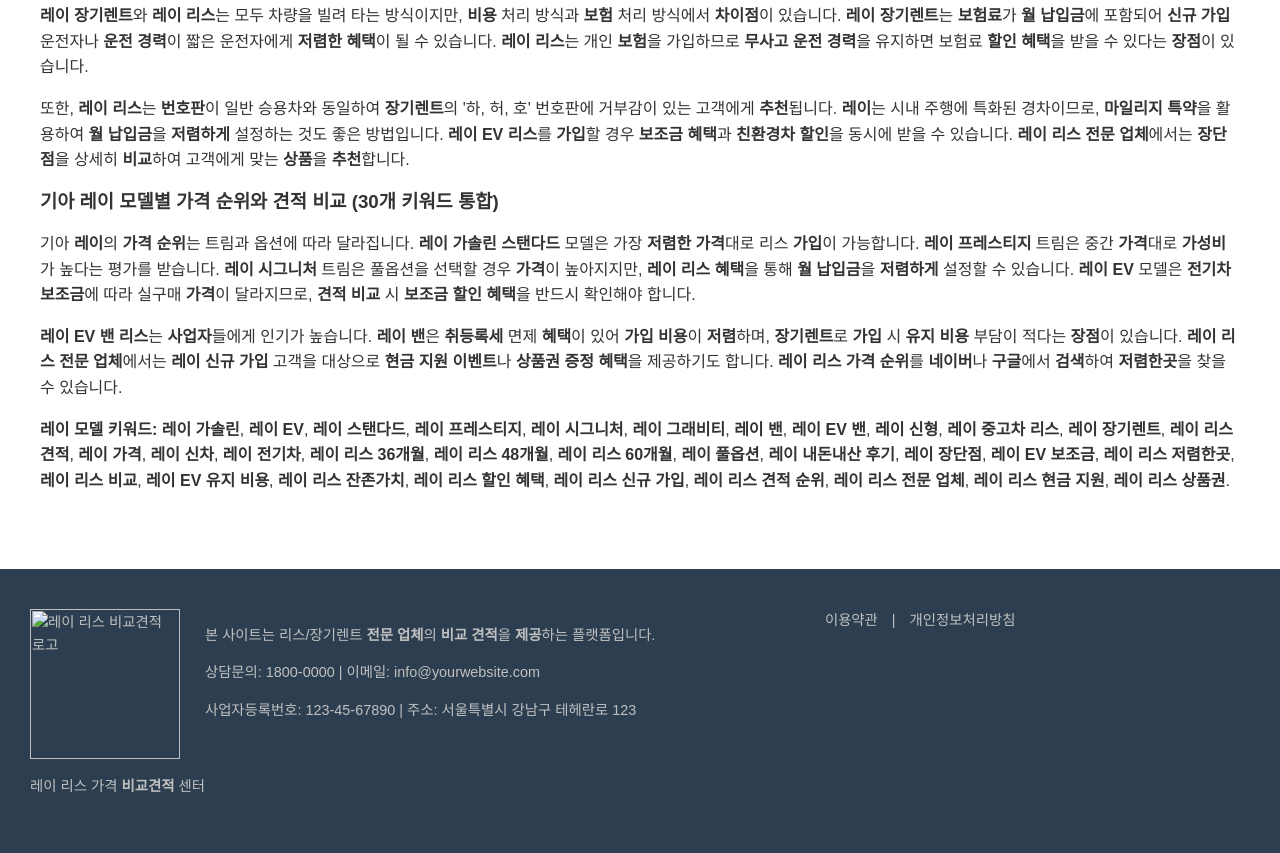
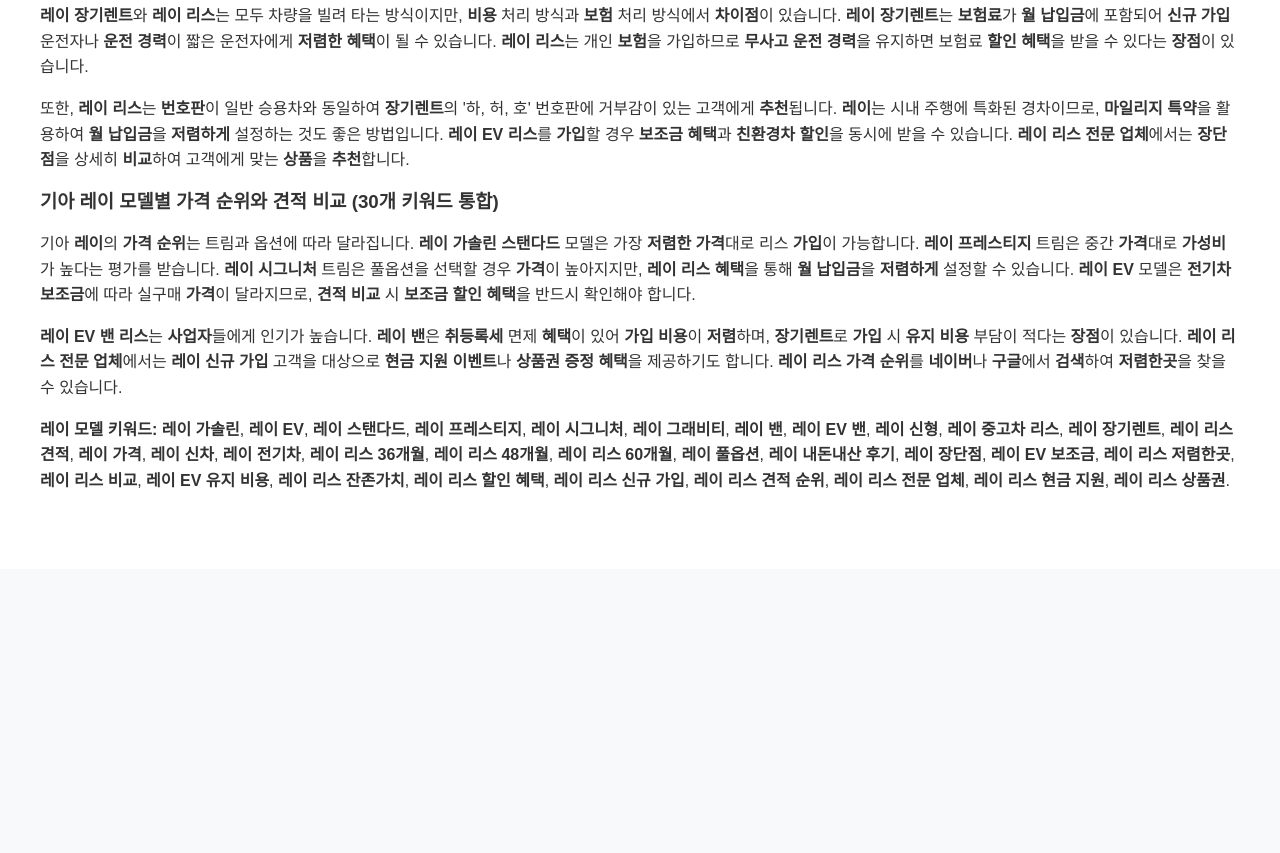
Before and after one commit to firemoney81-naldon/carnrentrssite, a website: page index.html in a window 1280 px wide. Shown: the part 7306-8159 px from the top of the page. After the commit the page ends 7875 px from the top, so only its background shows below. Drawn offline with nearby package versions, Linux system fonts and the light colour scheme.

Commit message:
Update index.html

```diff
--- a/index.html
+++ b/index.html
@@ -618,26 +618,6 @@
         </div>
     </section>
 
-    <!-- Footer Area (Professional and Informational) -->
-    <footer class="footer">
-        <div class="container">
-            <div class="row">
-                <div class="col-md-3">
-                    <img src="/theme/barit/img/logo.webp" alt="레이 리스 비교견적 로고" width="150" height="30" class="mb-3">
-                    <p>레이 리스 가격 <span class="fw-bold">비교견적</span> 센터</p>
-                </div>
-                <div class="col-md-6 footer-info">
-                    <p>본 사이트는 리스/장기렌트 <span class="fw-bold">전문 업체</span>의 <span class="fw-bold">비교 견적</span>을 <span class="fw-bold">제공</span>하는 플랫폼입니다.</p>
-                    <p>상담문의: 1800-0000 | 이메일: info@yourwebsite.com</p>
-                    <p>사업자등록번호: 123-45-67890 | 주소: 서울특별시 강남구 테헤란로 123</p>
-                </div>
-                <div class="col-md-3 text-end footer-links">
-                    <a href="#">이용약관</a> | <a href="#" class="btnViewPolicy">개인정보처리방침</a>
-                </div>
-            </div>
-        </div>
-    </footer>
-
     <!-- Long text content for character count requirement (continuation) -->
     <section class="long-text-section" style="display: none;">
         <p>기아 <span class="fw-bold">레이</span>는 경차임에도 불구하고 넓은 실내 공간과 실용성으로 <span class="fw-bold">패밀리카</span>나 <span class="fw-bold">세컨드카</span>로 인기가 많습니다. <span class="fw-bold">레이 리스</span>를 <span class="fw-bold">가입</span>하려는 고객들은 <span class="fw-bold">저렴한 월 납입금</span>을 가장 중요한 <span class="fw-bold">장점</span>으로 꼽습니다. 특히 <span class="fw-bold">레이 EV</span> 모델은 <span class="fw-bold">전기차 보조금</span> <span class="fw-bold">혜택</span>을 받아 <span class="fw-bold">가격</span> <span class="fw-bold">부담</span>을 줄일 수 있습니다. 2026년형 <span class="fw-bold">레이</span>는 <span class="fw-bold">가솔린</span> 모델의 연비 효율성이 개선되었으며, <span class="fw-bold">레이 EV</span>는 주행거리가 향상되어 소비자들의 <span class="fw-bold">가입</span> <span class="fw-bold">순위</span>가 상승하고 있습니다. <span class="fw-bold">레이 리스</span> <span class="fw-bold">전문 업체</span>에서는 <span class="fw-bold">레이</span>의 <span class="fw-bold">잔존가치</span>를 높게 책정하여 <span class="fw-bold">월 납입금</span>을 <span class="fw-bold">저렴</span>하게 책정하는 <span class="fw-bold">상품</span>을 <span class="fw-bold">추천</span>합니다. <span class="fw-bold">레이 리스</span> <span class="fw-bold">가입</span> <span class="fw-bold">순위</span>는 <span class="fw-bold">네이버</span> <span class="fw-bold">검색</span>에서도 쉽게 확인할 수 있습니다.</p>
```
